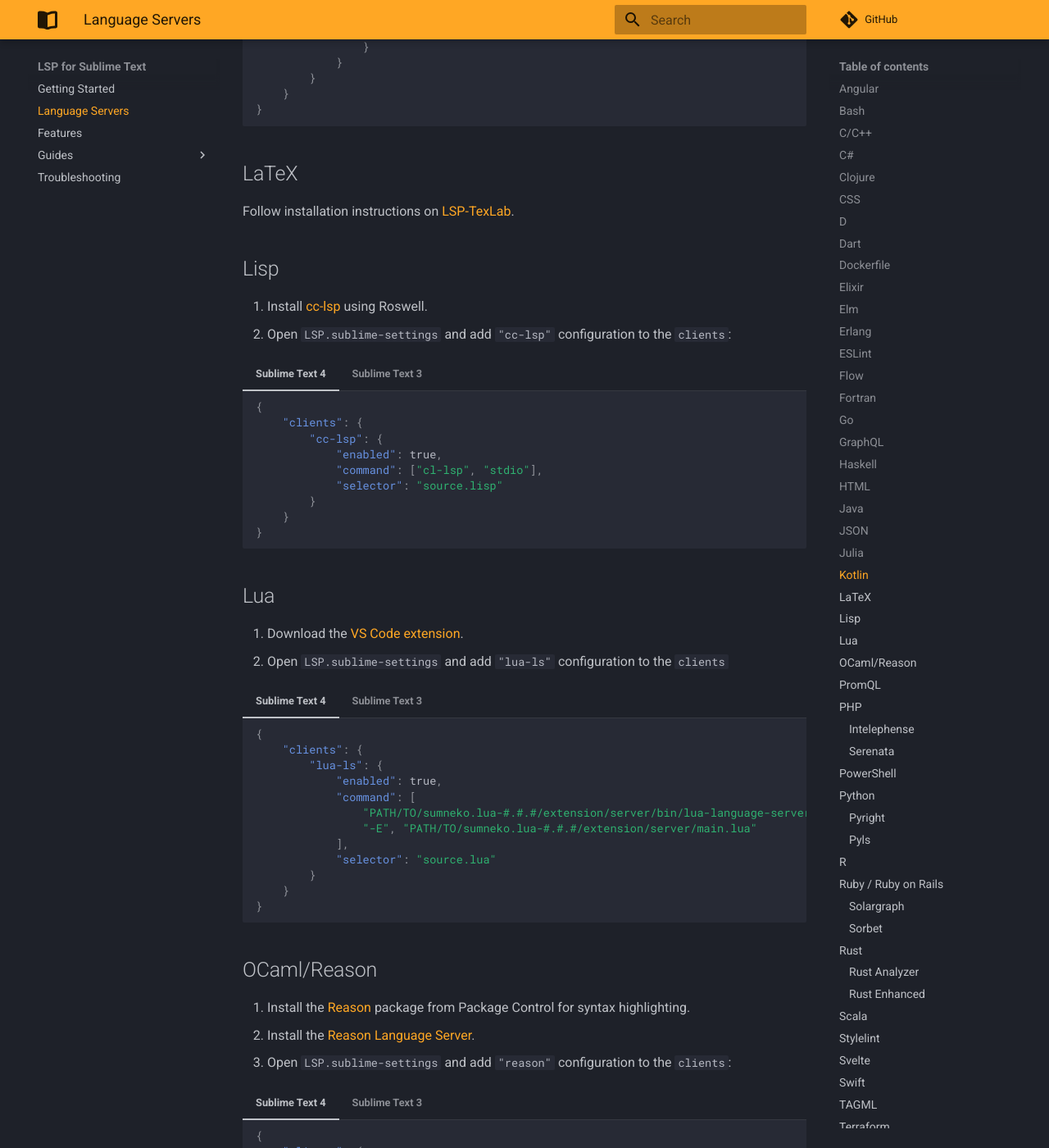
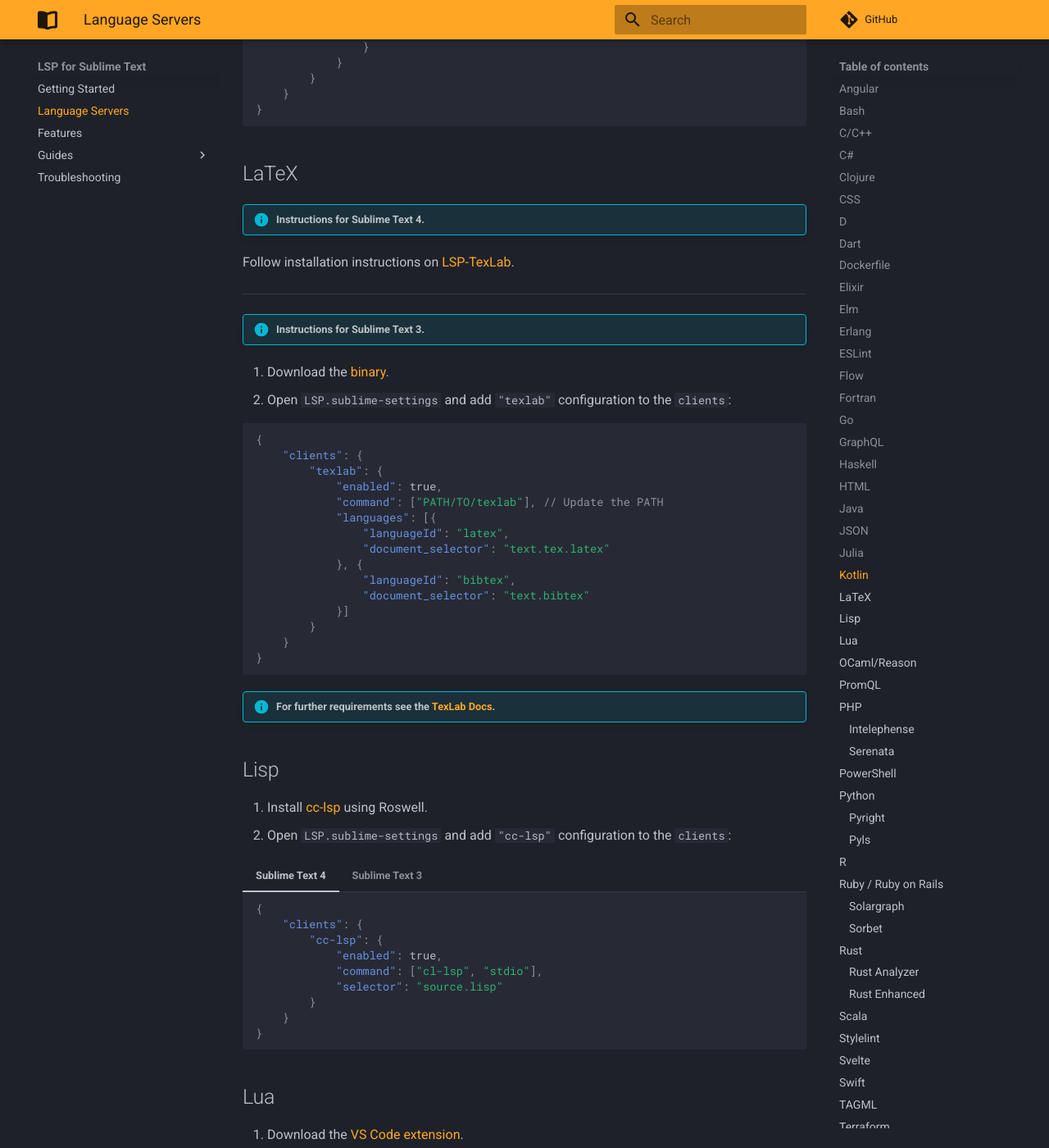
Before and after one commit to sublimelsp/LSP, an MkDocs documentation site: the page built from docs/language_servers.md, in a window 1280 px wide and 1400 px high, scrolled down 7646 px. Shown: the whole window at 82% size. Built offline with MkDocs 1.6.1 and Material for MkDocs 9.7.7, drawn with Linux system fonts in a browser that asks for light colours; comment, search, counter and statistics services are not loaded.

Commit message:
add plugin and manual configuration instructions fror LaTeX
As the LaTeX plugin is only available on ST 4

````diff
--- a/docs/language_servers.md
+++ b/docs/language_servers.md
@@ -557,7 +557,36 @@
 
 ## LaTeX
 
+!!! Info "Instructions for Sublime Text 4."
+
 Follow installation instructions on [LSP-TexLab](https://github.com/sublimelsp/LSP-TexLab).
+
+---
+
+!!! Info "Instructions for Sublime Text 3."
+
+1. Download the [binary](https://github.com/latex-lsp/texlab/releases).
+2. Open `LSP.sublime-settings` and add `"texlab"` configuration to the `clients`:
+
+```json
+{
+    "clients": {
+        "texlab": {
+            "enabled": true,
+            "command": ["PATH/TO/texlab"], // Update the PATH
+            "languages": [{
+                "languageId": "latex",
+                "document_selector": "text.tex.latex"
+            }, {
+                "languageId": "bibtex",
+                "document_selector": "text.bibtex"
+            }]
+        }
+    }
+}
+```
+
+!!! info "For further requirements see the [TexLab Docs](https://texlab.netlify.com/docs#requirements)."
 
 ## Lisp
 
````
